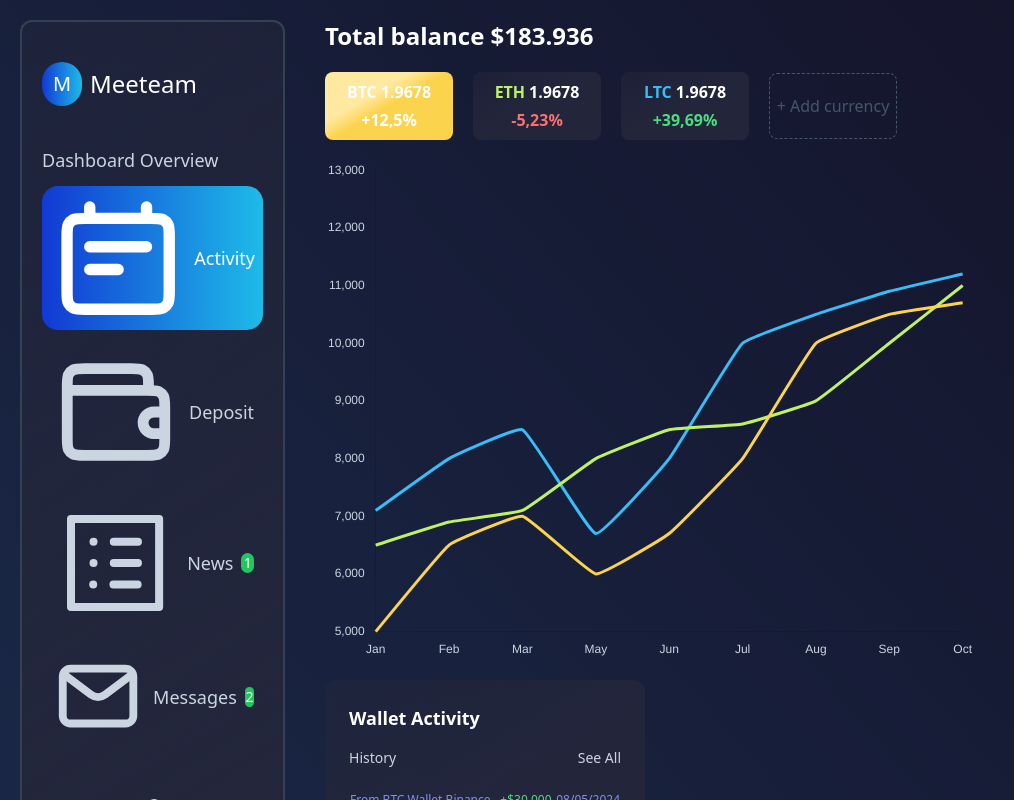
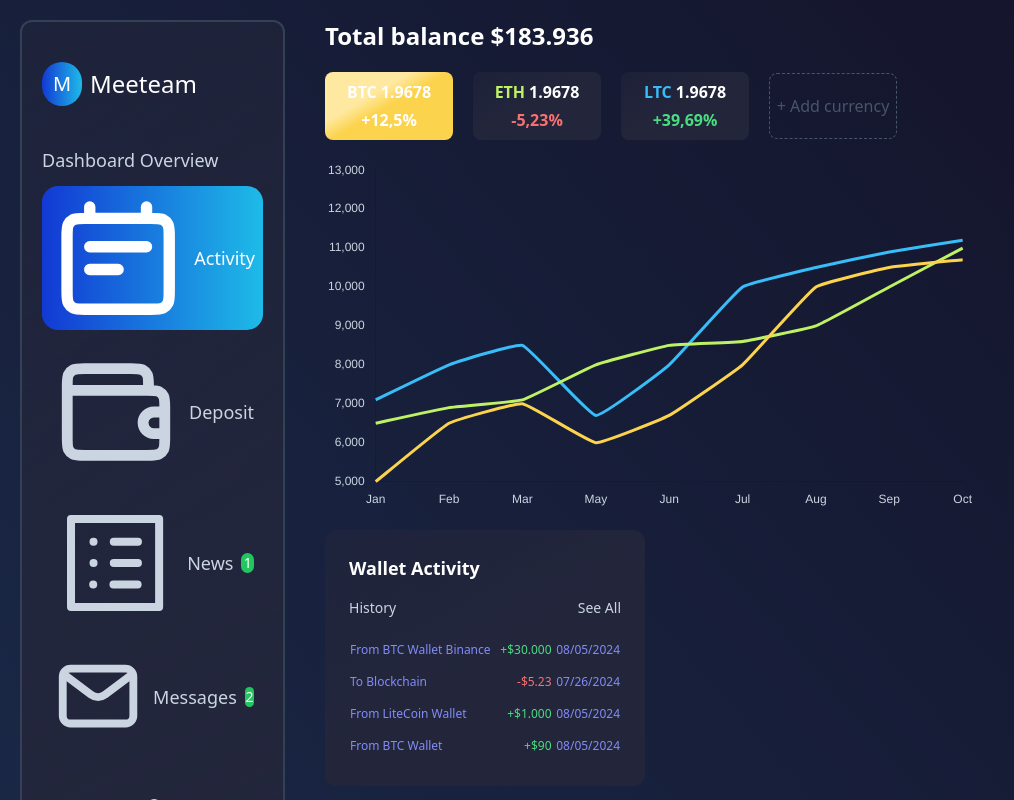
Before and after one commit to cristiancsandoval/single-page-app, a Next.js app: page / in a window 1280 px wide. Shown: the top 800 px of the page, without its empty margins (0-1014 px from the left). Built offline with nearby package versions, Linux system fonts and the light colour scheme.

Commit message:
style correction

```diff
--- a/src/components/chart/LinearChart.js
+++ b/src/components/chart/LinearChart.js
@@ -11,7 +11,7 @@ const LinearChart = () => {
         datasetIdKey="linearChart"
         data={linearChartData}
         width={650}
-        height={500}
+        height={350}
         options={{
           plugins: {
             legend: { display: false },
--- a/src/components/dashboard/WalletPanel.js
+++ b/src/components/dashboard/WalletPanel.js
@@ -8,8 +8,8 @@ const WalletPanel = () => {
         <span>History</span>
         <button>See All</button>
       </div>
-      <table className="table-auto">
-        <tbody className="">
+      <table>
+        <tbody>
           {wallet.map((transaction, i) => (
             <tr key={i} className="text-xs text-indigo-400">
               <td className="py-2">{transaction.concept}</td>
```
